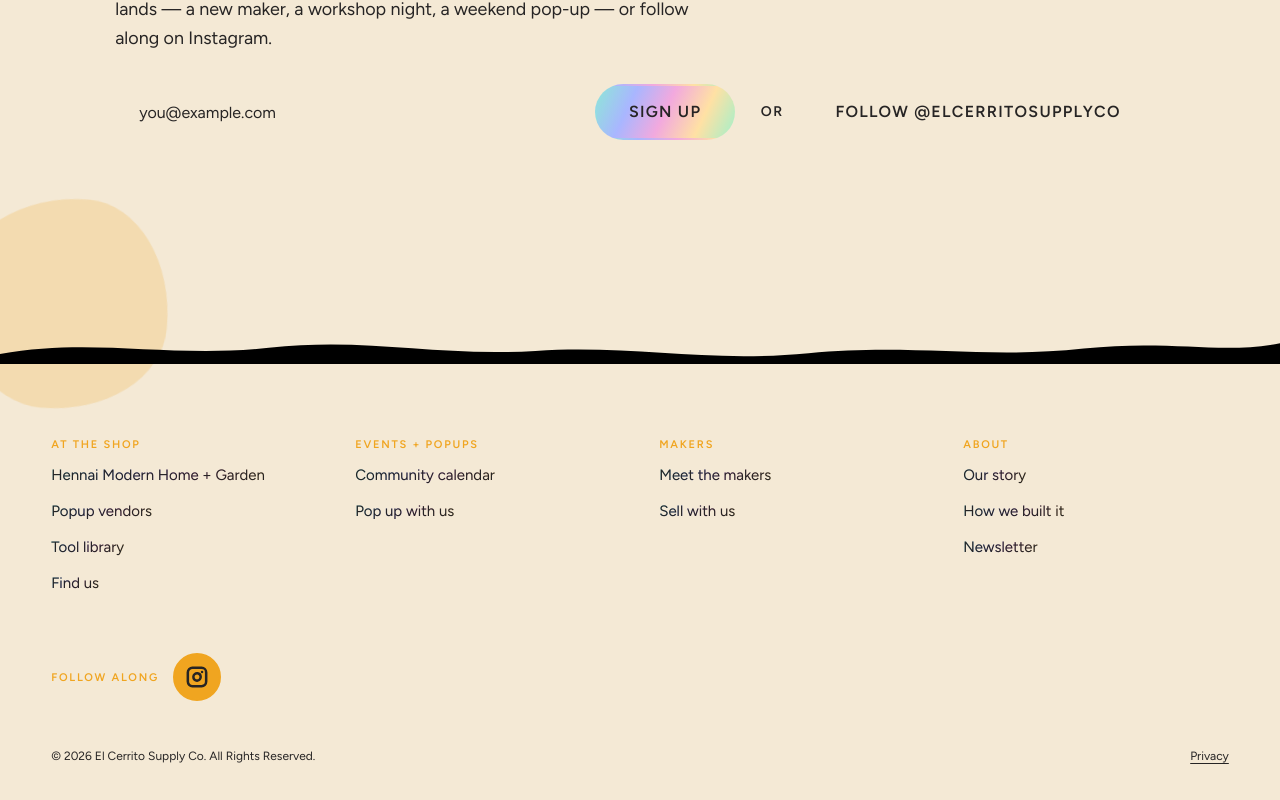
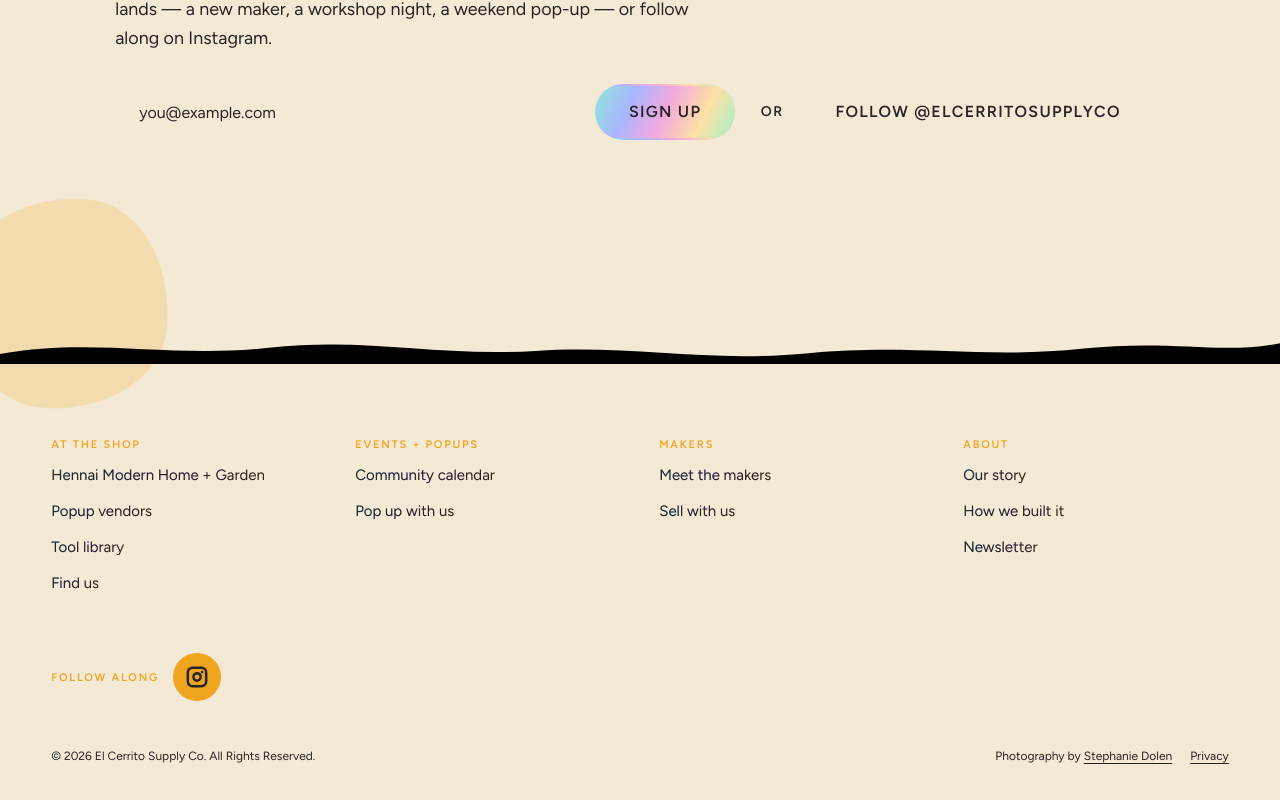
Before and after one commit to jnetle/ec-supply-co, a Next.js app: page / in a window 1280 px wide. Shown: the part 6491-7291 px from the top of the page. Built offline with nearby package versions, Linux system fonts and the light colour scheme; no server answers; a web font is replaced by a local one.

Commit message:
Credit Stephanie Dolen for the photography in the footer (#122)
The colophon now says "Photography by Stephanie Dolen" on the right,
beside Cookie choices and Privacy, with her name linking to her site.
Her name and link come from her entry in the /the-build thanks list, so
they live in one place.

```diff
--- a/src/components/site/site-footer.module.css
+++ b/src/components/site/site-footer.module.css
@@ -77,7 +77,9 @@
 
 .colophonLinks {
   display: flex;
-  gap: 18px;
+  flex-wrap: wrap;
+  align-items: center;
+  gap: 0 18px;
 }
 
 /* A 44px tap target that doesn't push the colophon taller. Also styles the
--- a/src/components/site/site-footer.tsx
+++ b/src/components/site/site-footer.tsx
@@ -9,9 +9,14 @@ import {
   NAV_GROUPS,
   SHOP_ADDRESS,
 } from '@/lib/content/nav';
+import { HELPERS } from '@/lib/content/thanks';
 import { vercel } from '@/lib/env';
 
 import styles from './site-footer.module.css';
+
+/** The site's photographer, credited in the colophon. Read from the
+    /the-build thanks list so her name and link live in one place. */
+const PHOTOGRAPHER = HELPERS.find((h) => h.id === 'stephanie-dolen');
 
 /** The full sitemap footer shown on every page. */
 export function SiteFooter() {
@@ -53,6 +58,19 @@ export function SiteFooter() {
           Reserved.
         </span>
         <span className={styles.colophonLinks}>
+          {PHOTOGRAPHER?.link && (
+            <span>
+              Photography by{' '}
+              <a
+                href={PHOTOGRAPHER.link.href}
+                target="_blank"
+                rel="noopener"
+                className={styles.colophonLink}
+              >
+                {PHOTOGRAPHER.name}
+              </a>
+            </span>
+          )}
           {/* Google Analytics, and so its cookie banner, only runs on the
               live site; elsewhere this button would have nothing to open. */}
           {vercel.isProduction() && (
```
